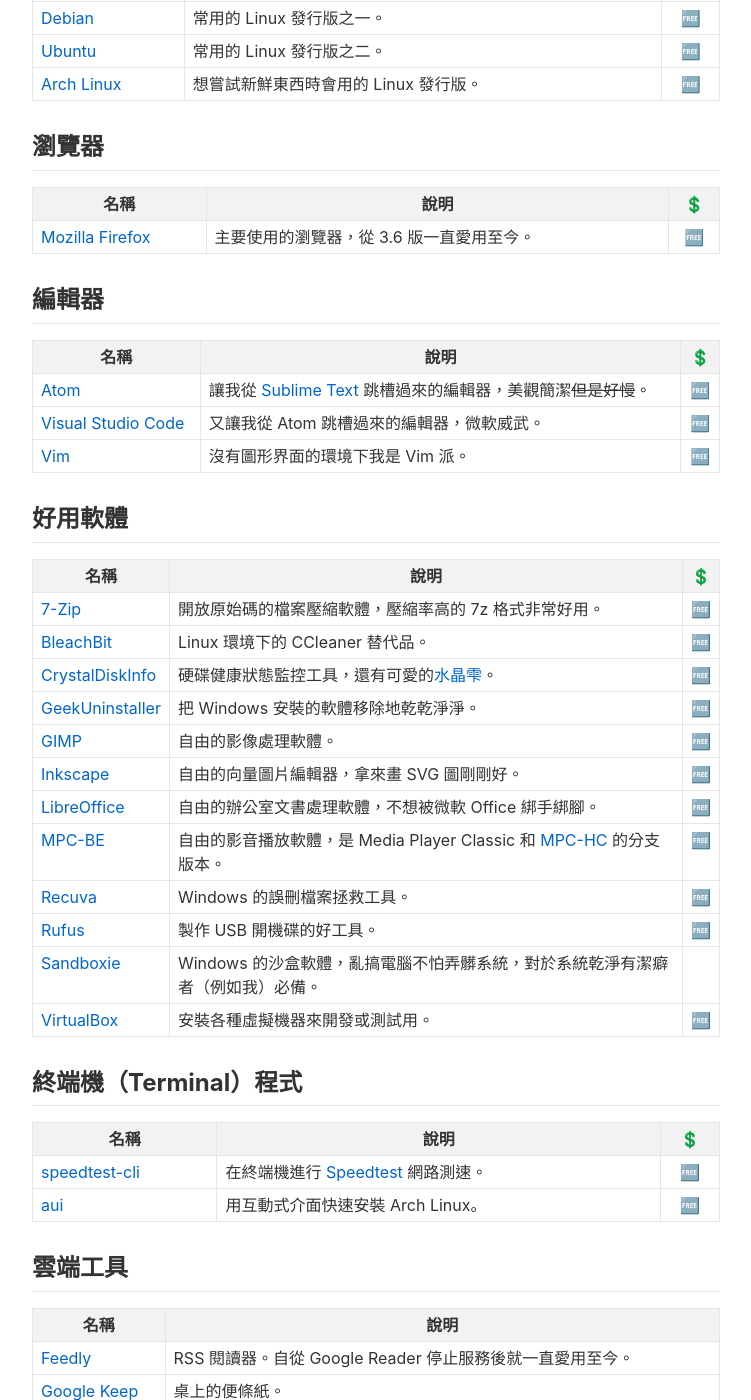
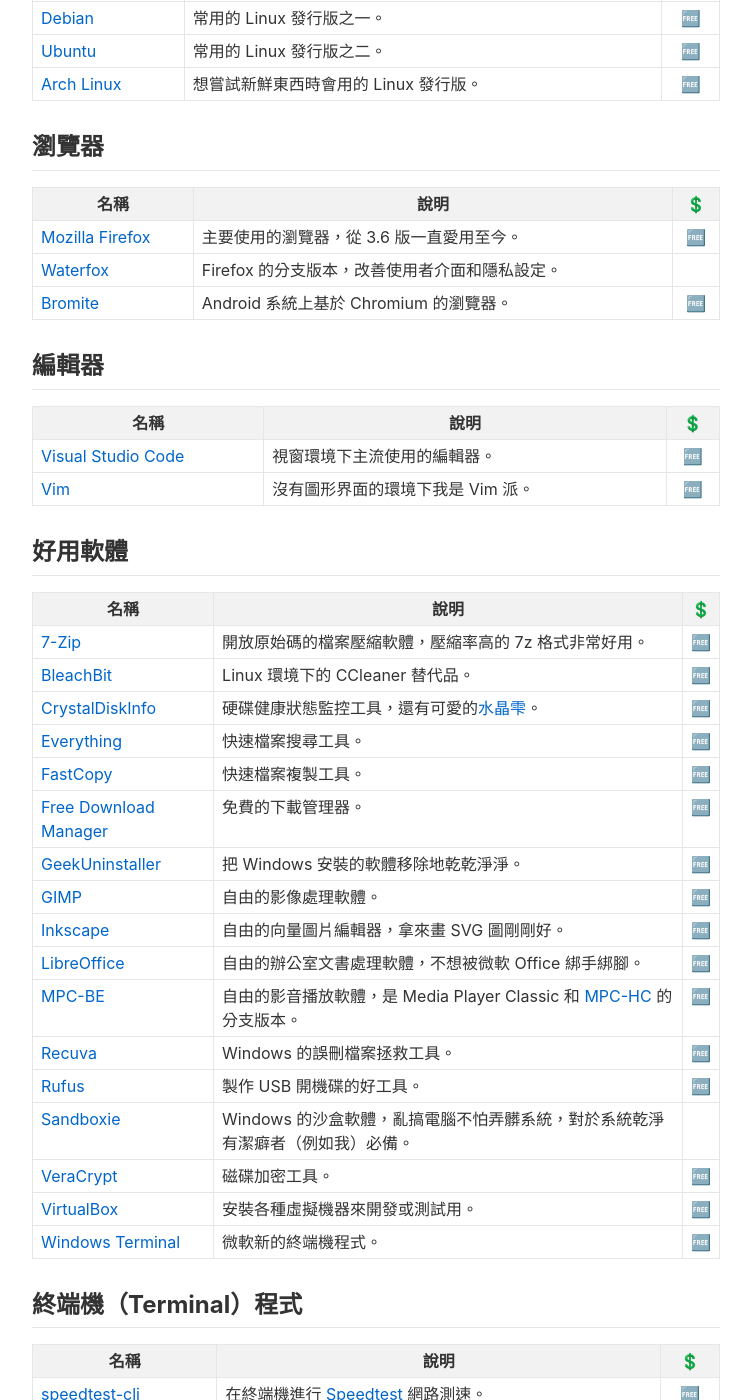
Before and after one commit to mnghsn/jmln.tw, a Jekyll site: the page built from _pages/toolbox.md, in a window 1280 px wide and 1400 px high, scrolled down 350 px. Shown: the whole window, without its empty margins (264-1015 px from the left). Built offline with Jekyll 4.4.1, drawn with Linux system fonts in a browser that asks for light colours.

Commit message:
Update toolbox.md

```diff
--- a/_pages/toolbox.md
+++ b/_pages/toolbox.md
@@ -20,17 +20,18 @@
 
 ## 瀏覽器
 
-| 名稱                                               | 說明                                      | 💲  |
-| -------------------------------------------------- | ----------------------------------------- | :-: |
-| [Mozilla Firefox](https://www.mozilla.org/firefox) | 主要使用的瀏覽器，從 3.6 版一直愛用至今。 | 🆓  |
+| 名稱                                               | 說明                                           | 💲  |
+| -------------------------------------------------- | ---------------------------------------------- | :-: |
+| [Mozilla Firefox](https://www.mozilla.org/firefox) | 主要使用的瀏覽器，從 3.6 版一直愛用至今。      | 🆓  |
+| [Waterfox](https://www.waterfox.net/)              | Firefox 的分支版本，改善使用者介面和隱私設定。 |
+| [Bromite](https://www.bromite.org/)                | Android 系統上基於 Chromium 的瀏覽器。         | 🆓  |
 
 ## 編輯器
 
-| 名稱                                                 | 說明                                                                                                | 💲  |
-| ---------------------------------------------------- | --------------------------------------------------------------------------------------------------- | :-: |
-| [Atom](https://atom.io/)                             | 讓我從 [Sublime Text](https://www.sublimetext.com/) 跳槽過來的編輯器，美觀簡潔<del>但是好慢</del>。 | 🆓  |
-| [Visual Studio Code](https://code.visualstudio.com/) | 又讓我從 Atom 跳槽過來的編輯器，微軟威武。                                                          | 🆓  |
-| [Vim](https://www.vim.org/)                          | 沒有圖形界面的環境下我是 Vim 派。                                                                   | 🆓  |
+| 名稱                                                 | 說明                              | 💲  |
+| ---------------------------------------------------- | --------------------------------- | :-: |
+| [Visual Studio Code](https://code.visualstudio.com/) | 視窗環境下主流使用的編輯器。      | 🆓  |
+| [Vim](https://www.vim.org/)                          | 沒有圖形界面的環境下我是 Vim 派。 | 🆓  |
 
 ## 好用軟體
 
@@ -39,6 +40,9 @@
 | [7-Zip](http://www.7-zip.org/)                                       | 開放原始碼的檔案壓縮軟體，壓縮率高的 7z 格式非常好用。                                                        | 🆓  |
 | [BleachBit](https://www.bleachbit.org/)                              | Linux 環境下的 CCleaner 替代品。                                                                              | 🆓  |
 | [CrystalDiskInfo](http://crystalmark.info/software/CrystalDiskInfo/) | 硬碟健康狀態監控工具，還有可愛的[水晶雫](http://suishoshizuku.com/ja/)。                                      | 🆓  |
+| [Everything](https://www.voidtools.com/)                             | 快速檔案搜尋工具。                                                                                            | 🆓  |
+| [FastCopy](https://fastcopy.jp/)                                     | 快速檔案複製工具。                                                                                            | 🆓  |
+| [Free Download Manager](https://www.freedownloadmanager.org/)        | 免費的下載管理器。                                                                                            | 🆓  |
 | [GeekUninstaller](https://www.geekuninstaller.com/)                  | 把 Windows 安裝的軟體移除地乾乾淨淨。                                                                         | 🆓  |
 | [GIMP](https://www.gimp.org/)                                        | 自由的影像處理軟體。                                                                                          | 🆓  |
 | [Inkscape](https://inkscape.org/)                                    | 自由的向量圖片編輯器，拿來畫 SVG 圖剛剛好。                                                                   | 🆓  |
@@ -47,7 +51,9 @@
 | [Recuva](https://www.piriform.com/recuva)                            | Windows 的誤刪檔案拯救工具。                                                                                  | 🆓  |
 | [Rufus](http://rufus.akeo.ie/)                                       | 製作 USB 開機碟的好工具。                                                                                     | 🆓  |
 | [Sandboxie](https://sandboxie-plus.com/)                             | Windows 的沙盒軟體，亂搞電腦不怕弄髒系統，對於系統乾淨有潔癖者（例如我）必備。                                |     |
+| [VeraCrypt](https://www.veracrypt.fr/)                               | 磁碟加密工具。                                                                                                | 🆓  |
 | [VirtualBox](https://www.virtualbox.org/)                            | 安裝各種虛擬機器來開發或測試用。                                                                              | 🆓  |
+| [Windows Terminal](https://github.com/microsoft/terminal)            | 微軟新的終端機程式。                                                                                          | 🆓  |
 
 ## 終端機（Terminal）程式
 
```
